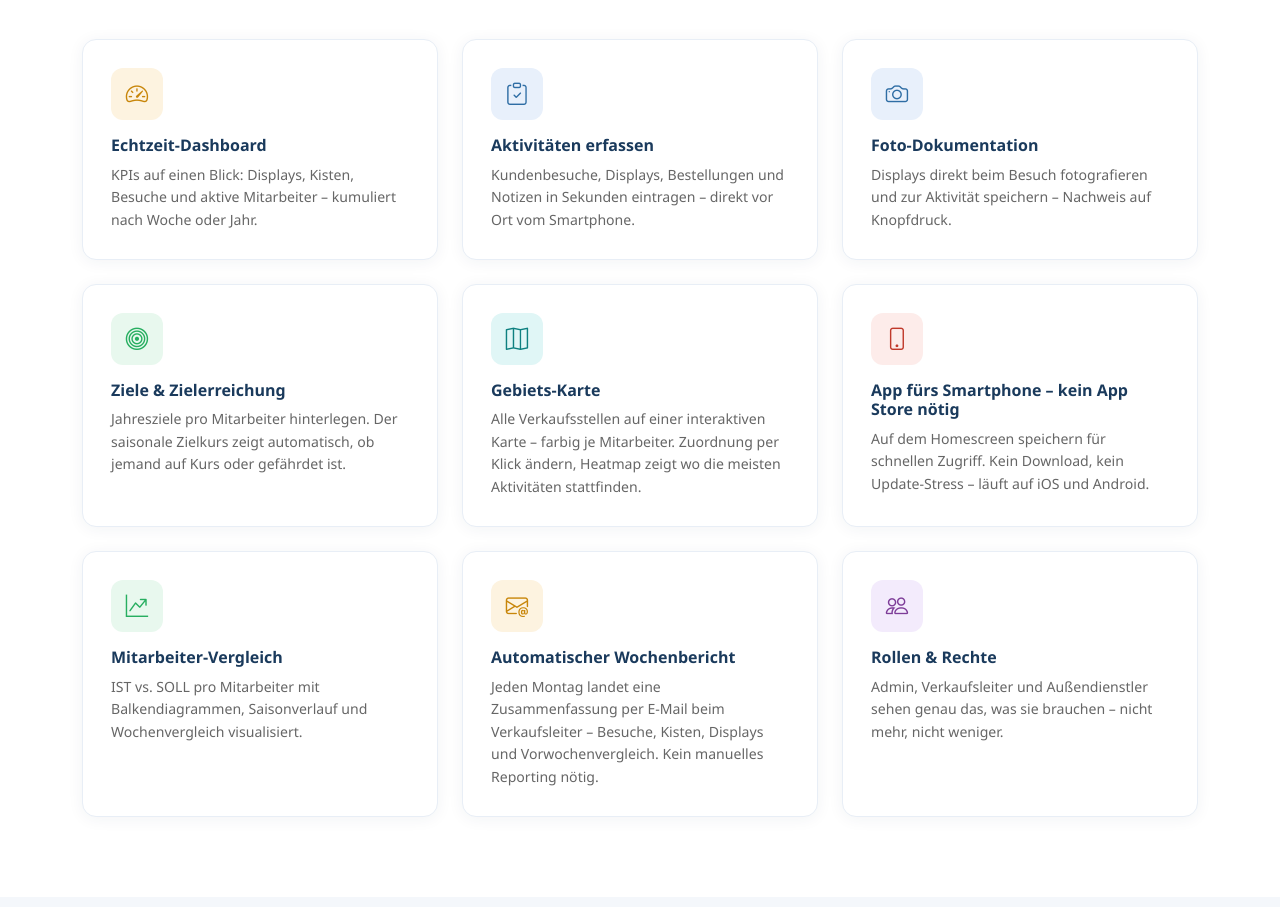
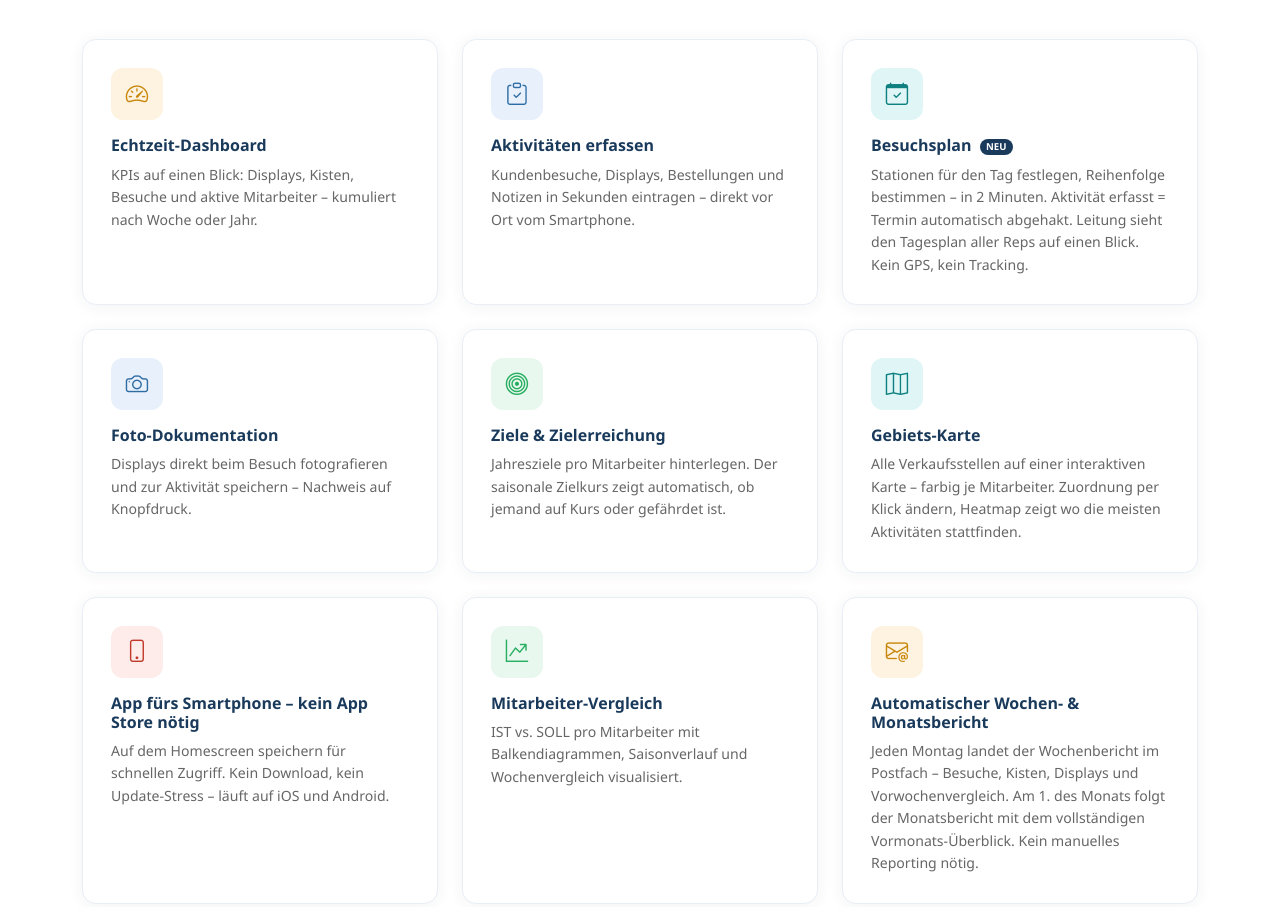
Before and after one commit to jananschuetz-oss/aktionstracker-website, a plain HTML site: page index.html in a window 1280 px wide. Shown: the part 1600-2507 px from the top of the page. Drawn offline with nearby package versions, Linux system fonts and the light colour scheme.

Commit message:
Preise: Mindestlaufzeit dynamisch je nach Zahlungsweise
Untertitel + Kündigungsbadge wechseln per Toggle:
Monatlich → "monatlich kündbar, keine Jahresbindung"
Jährlich  → "12 Monate Mindestlaufzeit"

Co-Authored-By: Claude Sonnet 4.6 <noreply@anthropic.com>

```diff
--- a/index.html
+++ b/index.html
@@ -538,6 +538,14 @@
 
       <div class="col-md-6 col-lg-4">
         <div class="feature-card">
+          <div class="feature-icon teal"><i class="bi bi-calendar-check"></i></div>
+          <h4>Besuchsplan <span class="badge rounded-pill ms-1" style="background:var(--blau);font-size:.6rem;vertical-align:middle;font-weight:600">NEU</span></h4>
+          <p>Stationen für den Tag festlegen, Reihenfolge bestimmen – in 2 Minuten. Aktivität erfasst = Termin automatisch abgehakt. Leitung sieht den Tagesplan aller Reps auf einen Blick. Kein GPS, kein Tracking.</p>
+        </div>
+      </div>
+
+      <div class="col-md-6 col-lg-4">
+        <div class="feature-card">
           <div class="feature-icon blue"><i class="bi bi-camera"></i></div>
           <h4>Foto-Dokumentation</h4>
           <p>Displays direkt beim Besuch fotografieren und zur Aktivität speichern – Nachweis auf Knopfdruck.</p>
@@ -581,8 +589,8 @@
       <div class="col-md-6 col-lg-4">
         <div class="feature-card">
           <div class="feature-icon amber"><i class="bi bi-envelope-at"></i></div>
-          <h4>Automatischer Wochenbericht</h4>
-          <p>Jeden Montag landet eine Zusammenfassung per E-Mail beim Verkaufsleiter – Besuche, Kisten, Displays und Vorwochenvergleich. Kein manuelles Reporting nötig.</p>
+          <h4>Automatischer Wochen- &amp; Monatsbericht</h4>
+          <p>Jeden Montag landet der Wochenbericht im Postfach – Besuche, Kisten, Displays und Vorwochenvergleich. Am 1. des Monats folgt der Monatsbericht mit dem vollständigen Vormonats-Überblick. Kein manuelles Reporting nötig.</p>
         </div>
       </div>
 
@@ -718,7 +726,9 @@
     <div class="text-center mb-4">
       <div class="section-label">Preise</div>
       <h2 class="section-title">Transparent. Fair. Kalkulierbar.</h2>
-      <p class="section-sub mx-auto mt-2">Einmalige Einrichtung, dann eine feste Pauschale. Keine versteckten Kosten, keine Mindestlaufzeit.</p>
+      <p class="section-sub mx-auto mt-2">Einmalige Einrichtung, dann eine feste Pauschale. Keine versteckten Kosten –
+        <span class="billing-monthly">monatlich kündbar, keine Jahresbindung.</span><span class="billing-annual" style="display:none">12 Monate Laufzeit, 2 Monate gratis.</span>
+      </p>
 
       <!-- Billing Toggle -->
       <div class="d-flex justify-content-center mt-4 mb-2">
@@ -736,8 +746,11 @@
 
       <!-- Kündigungshinweis-Badges -->
       <div class="d-flex justify-content-center gap-3 flex-wrap mt-3">
-        <span style="background:rgba(200,134,10,.12);color:#a06a08;border:1px solid rgba(200,134,10,.3);border-radius:2rem;padding:.3rem 1rem;font-size:.85rem;font-weight:600">
-          <i class="bi bi-calendar-check me-1"></i>Sie kündigen: 4 Wochen zum Monatsende
+        <span class="billing-monthly" style="background:rgba(200,134,10,.12);color:#a06a08;border:1px solid rgba(200,134,10,.3);border-radius:2rem;padding:.3rem 1rem;font-size:.85rem;font-weight:600">
+          <i class="bi bi-calendar-check me-1"></i>Monatlich kündbar · 4 Wochen Vorlauf
+        </span>
+        <span class="billing-annual" style="display:none;background:rgba(200,134,10,.12);color:#a06a08;border:1px solid rgba(200,134,10,.3);border-radius:2rem;padding:.3rem 1rem;font-size:.85rem;font-weight:600">
+          <i class="bi bi-calendar-check me-1"></i>12 Monate Mindestlaufzeit
         </span>
         <span style="background:rgba(26,58,92,.08);color:#1a3a5c;border:1px solid rgba(26,58,92,.2);border-radius:2rem;padding:.3rem 1rem;font-size:.85rem;font-weight:600">
           <i class="bi bi-shield-check me-1"></i>Wir kündigen: 3 Monate Vorlauf für Sie
@@ -769,7 +782,7 @@
             <div class="price-feature"><i class="bi bi-check-circle-fill"></i> Bis 5 Außendienstler</div>
             <div class="price-feature"><i class="bi bi-check-circle-fill"></i> Aktivitäten &amp; Dashboard</div>
             <div class="price-feature"><i class="bi bi-check-circle-fill"></i> Ziele &amp; Zielerreichung</div>
-            <div class="price-feature"><i class="bi bi-check-circle-fill"></i> Automatischer Wochenbericht &amp; Excel-Export</div>
+            <div class="price-feature"><i class="bi bi-check-circle-fill"></i> Automatischer Wochen-/Monatsbericht &amp; Excel-Export</div>
             <div class="price-feature"><i class="bi bi-check-circle-fill"></i> App fürs Smartphone – kein App Store nötig</div>
             <div class="price-feature"><i class="bi bi-dash-circle"></i> Eigenes Logo / Branding</div>
             <div class="price-feature"><i class="bi bi-dash-circle"></i> Prioritäts-Support</div>
@@ -798,8 +811,9 @@
             <div class="price-feature"><i class="bi bi-check-circle-fill"></i> Bis 12 Außendienstler</div>
             <div class="price-feature"><i class="bi bi-check-circle-fill"></i> Aktivitäten &amp; Dashboard</div>
             <div class="price-feature"><i class="bi bi-check-circle-fill"></i> Ziele &amp; Zielerreichung</div>
-            <div class="price-feature"><i class="bi bi-check-circle-fill"></i> Automatischer Wochenbericht &amp; Excel-Export</div>
+            <div class="price-feature"><i class="bi bi-check-circle-fill"></i> Automatischer Wochen-/Monatsbericht &amp; Excel-Export</div>
             <div class="price-feature"><i class="bi bi-check-circle-fill"></i> App fürs Smartphone – kein App Store nötig</div>
+            <div class="price-feature"><i class="bi bi-check-circle-fill"></i> Besuchsplan</div>
             <div class="price-feature"><i class="bi bi-check-circle-fill"></i> Gebiets-Karte</div>
             <div class="price-feature"><i class="bi bi-check-circle-fill"></i> Eigenes Logo / Branding</div>
             <div class="price-feature"><i class="bi bi-dash-circle"></i> Prioritäts-Support</div>
@@ -827,8 +841,9 @@
             <div class="price-feature"><i class="bi bi-check-circle-fill"></i> Bis 20 Außendienstler</div>
             <div class="price-feature"><i class="bi bi-check-circle-fill"></i> Aktivitäten &amp; Dashboard</div>
             <div class="price-feature"><i class="bi bi-check-circle-fill"></i> Ziele &amp; Zielerreichung</div>
-            <div class="price-feature"><i class="bi bi-check-circle-fill"></i> Automatischer Wochenbericht &amp; Excel-Export</div>
+            <div class="price-feature"><i class="bi bi-check-circle-fill"></i> Automatischer Wochen-/Monatsbericht &amp; Excel-Export</div>
             <div class="price-feature"><i class="bi bi-check-circle-fill"></i> App fürs Smartphone – kein App Store nötig</div>
+            <div class="price-feature"><i class="bi bi-check-circle-fill"></i> Besuchsplan</div>
             <div class="price-feature"><i class="bi bi-check-circle-fill"></i> Gebiets-Karte + Aktivitäten-Heatmap</div>
             <div class="price-feature"><i class="bi bi-check-circle-fill"></i> Eigenes Logo / Branding</div>
             <div class="price-feature"><i class="bi bi-check-circle-fill"></i> Prioritäts-Support</div>
```
